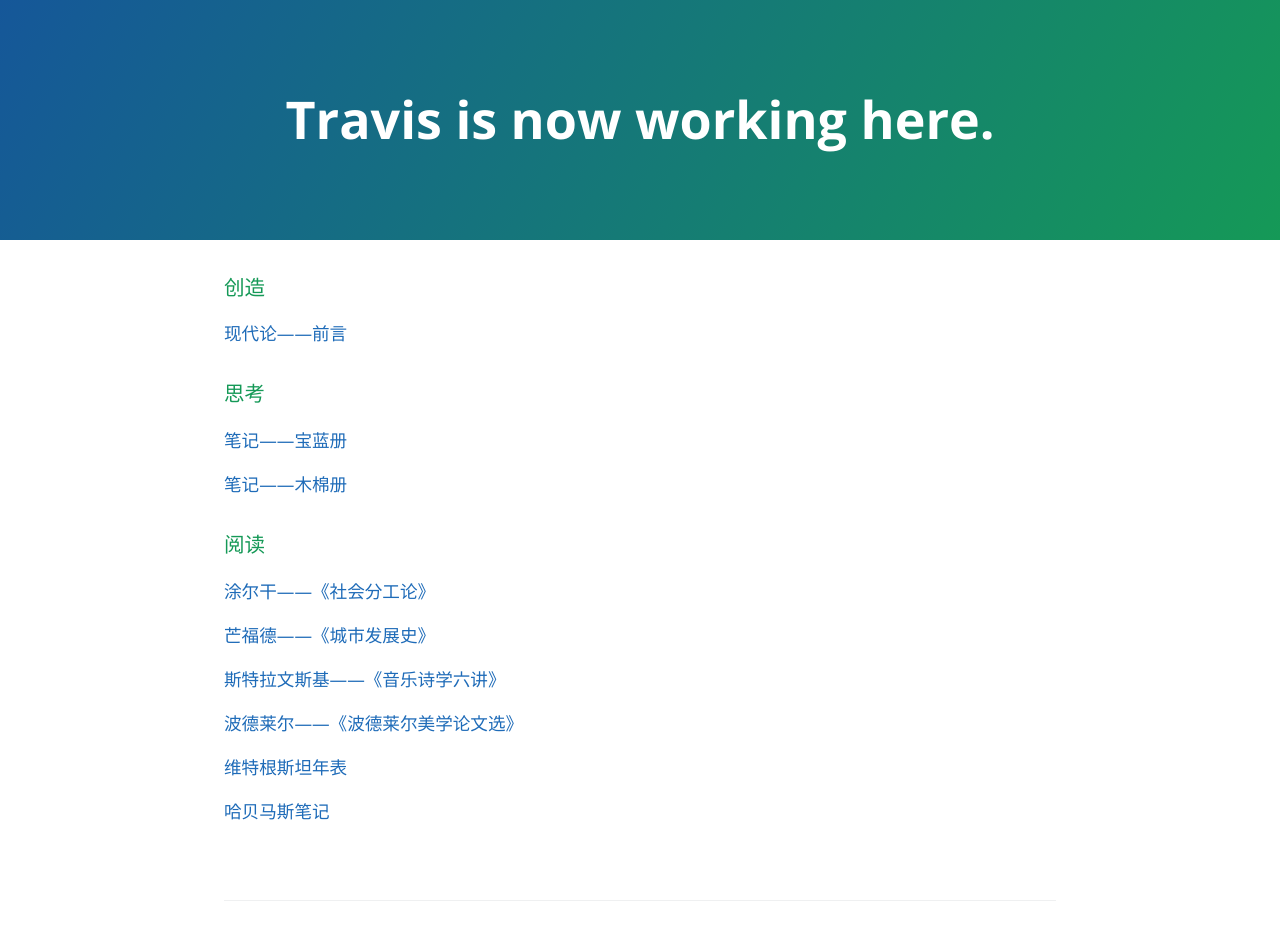
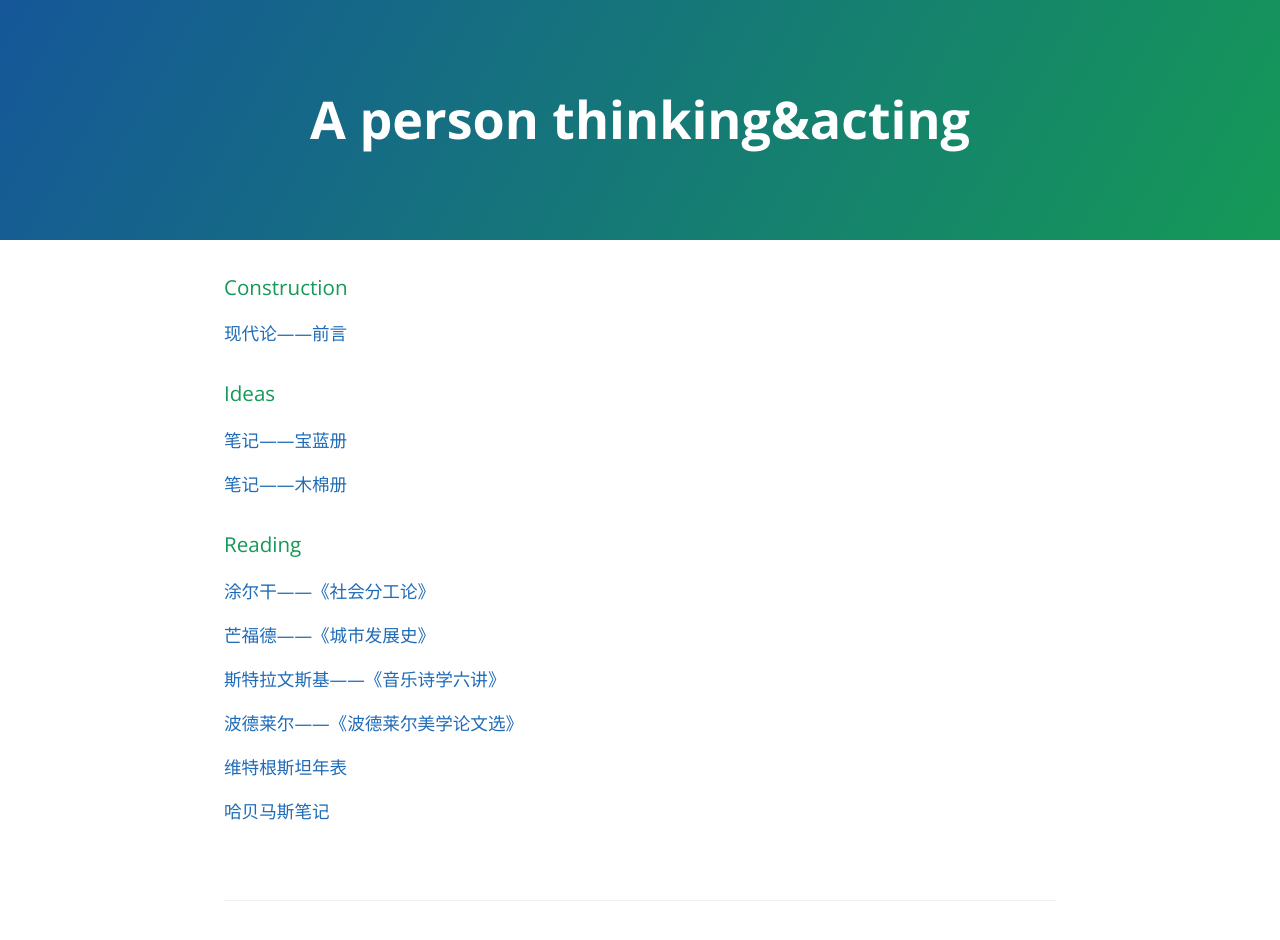
Before and after one commit to invisiblewhale/invisiblewhale.github.io, a plain HTML site: page index.html in a window 1280 px wide. Drawn offline with nearby package versions, Linux system fonts and the light colour scheme.

Commit message:
Add files via upload
2018年3月31日

```diff
--- a/index.html
+++ b/index.html
@@ -2,7 +2,7 @@
 <html lang="en-us">
   <head>
     <meta charset="UTF-8">
-    <title>Bluejiyu.GitHub.io by Bluejiyu</title>
+    <title>invisiblewhale's thikning&writing</title>
     <meta name="viewport" content="width=device-width, initial-scale=1">
     <link rel="stylesheet" type="text/css" href="stylesheets/normalize.css" media="screen">
     <link href='http://fonts.googleapis.com/css?family=Open+Sans:400,700' rel='stylesheet' type='text/css'>
@@ -11,21 +11,21 @@
   </head>
   <body>
     <section class="page-header">
-      <h1 class="project-name">Travis is now working here.</h1>
+      <h1 class="project-name">A person thinking&acting </h1>
     </section>
 
     <section class="main-content">
       <h3>
-<a id="welcome-to-github-pages" class="anchor" href="#welcome-to-github-pages" aria-hidden="true"><span class="octicon octicon-link"></span></a>创造</h3>
+<a id="welcome-to-github-pages" class="anchor" href="#welcome-to-github-pages" aria-hidden="true"><span class="octicon octicon-link"></span></a>Construction</h3>
 
 <p><a href="notes/现代论-前言.html">现代论——前言</a></p>
 
 <h3>
-<a id="designer-templates" class="anchor" href="#designer-templates" aria-hidden="true"><span class="octicon octicon-link"></span></a>思考</h3>
+<a id="designer-templates" class="anchor" href="#designer-templates" aria-hidden="true"><span class="octicon octicon-link"></span></a>Ideas</h3>
 <p><a href="notes/note-宝蓝册.html">笔记——宝蓝册</a></p>
 <p><a href="notes/note-木棉.html">笔记——木棉册</a></p>
 <h3>
-  <a id="rather-drive-stick" class="anchor" href="#rather-drive-stick" aria-hidden="true"><span class="octicon octicon-link"></span></a>阅读</h3>
+  <a id="rather-drive-stick" class="anchor" href="#rather-drive-stick" aria-hidden="true"><span class="octicon octicon-link"></span></a>Reading</h3>
 <p><a href="notes/社会分工论-涂尔干.html">涂尔干——《社会分工论》</a></p>
 <p><a href="notes/城市发展史笔记.html">芒福德——《城市发展史》</a></p>
 <p><a href="notes/斯特拉文斯基-音乐诗学六讲md.html">斯特拉文斯基——《音乐诗学六讲》</a></p>
```
